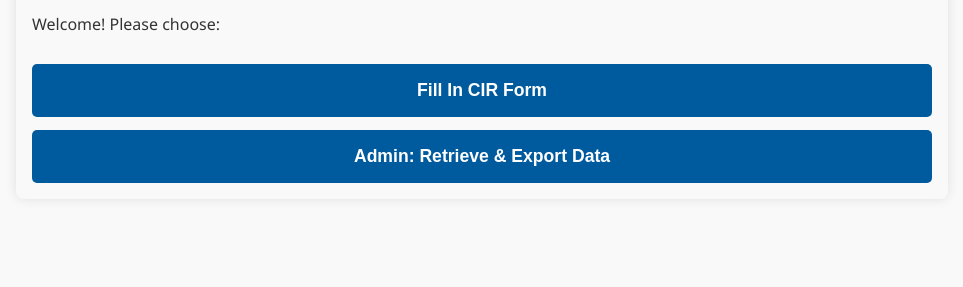
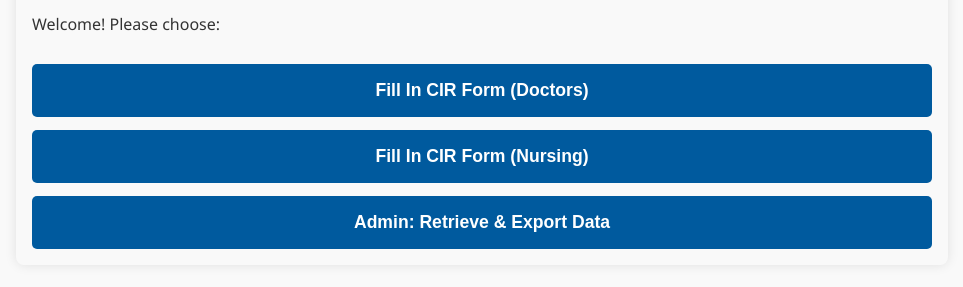
Before and after one commit to lauhonwaiabc/critical-incident-reporting-frontend, a plain HTML site: page Index.htm in a window 1280 px wide. Shown: the part 115-402 px from the top of the page, without its empty margins (158-1121 px from the left). Drawn offline with Linux system fonts and the light colour scheme.

Commit message:
Update Index.htm

```diff
--- a/Index.htm
+++ b/Index.htm
@@ -10,12 +10,16 @@
 <h1>CIR Reporting System</h1>
 <p>Welcome! Please choose:</p>
 
-<button class="btn" id="toInput">Fill In CIR Form</button>
+<button class="btn" id="toInput">Fill In CIR Form (Doctors)</button>
+<button class="btn" id="toNursingInput">Fill In CIR Form (Nursing)</button>
 <button class="btn" id="toOutput">Admin: Retrieve & Export Data</button>
 
 <script>
   document.getElementById('toInput').onclick = () => {
     window.location.href = 'InputView.htm';
+  };
+  document.getElementById('toNursingInput').onclick = () => {
+    window.location.href = 'NursingInputView.htm';
   };
   document.getElementById('toOutput').onclick = () => {
     window.location.href = 'OutputView.htm';
```
